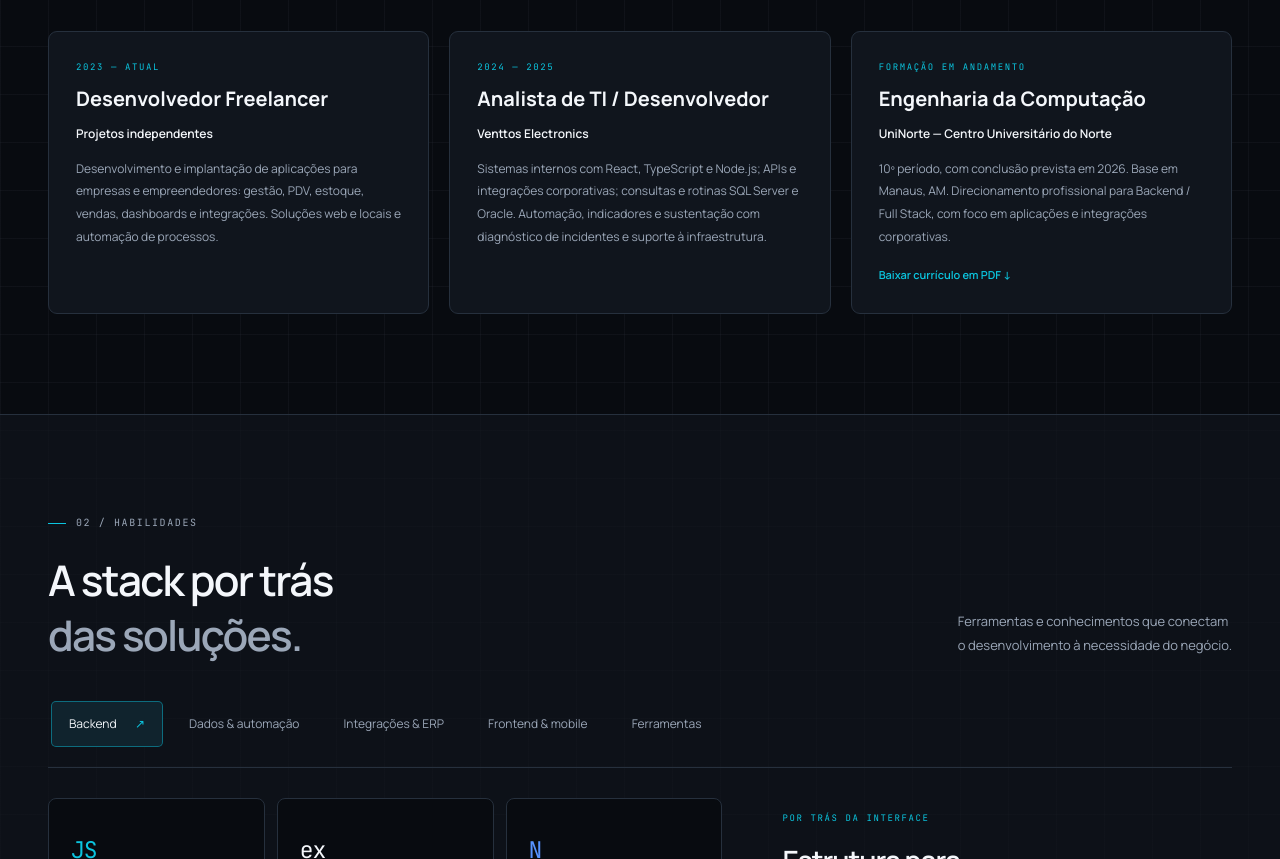
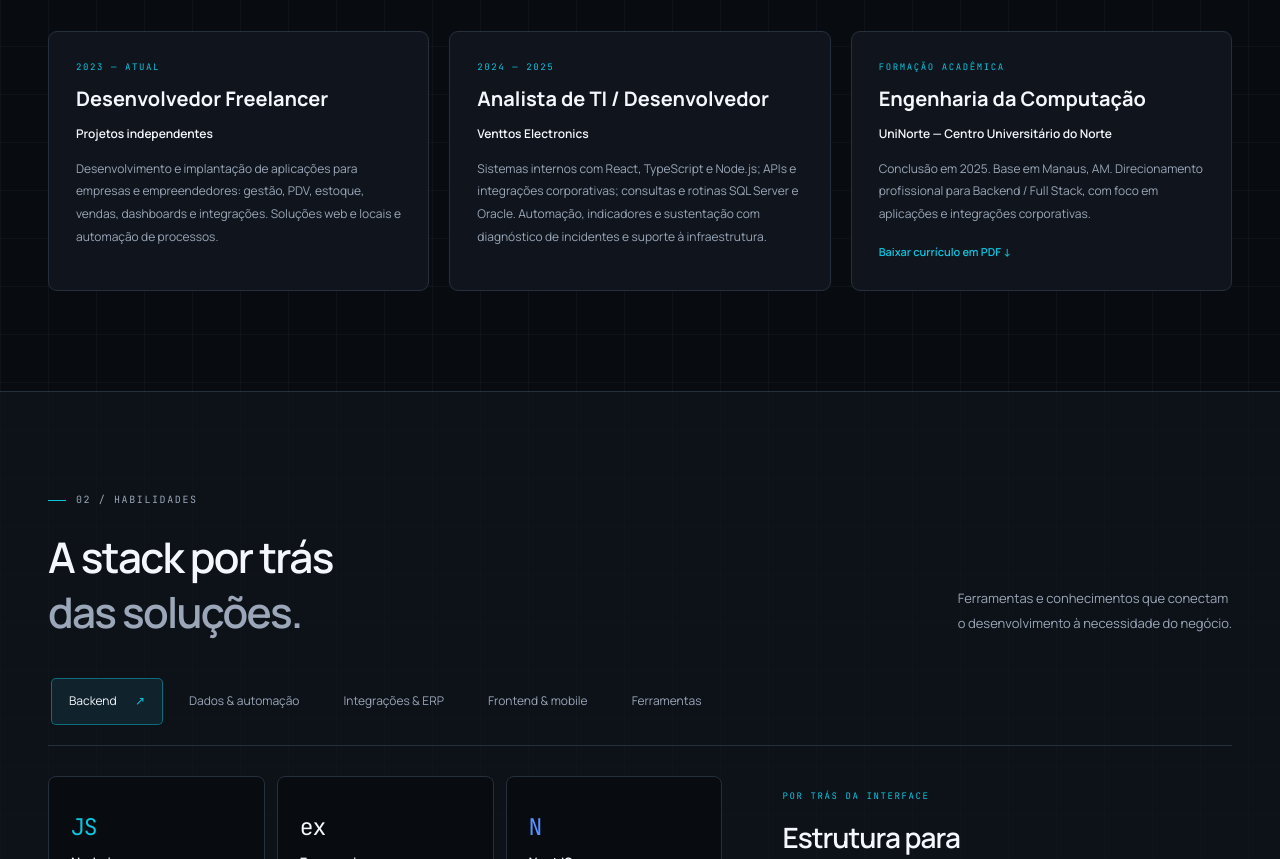
Before and after one commit to vinicius-cyber-debug/vinicius-cyber-debug.github.io, a plain HTML site: page index.html in a window 1280 px wide. Shown: the part 1970-2829 px from the top of the page. Drawn offline with Linux system fonts and the light colour scheme.

Commit message:
Atualiza conclusão da graduação no portfólio e no currículo

```diff
--- a/index.html
+++ b/index.html
@@ -61,7 +61,7 @@
       <div class="career-grid">
         <article class="career-card"><p class="eyebrow">2023 — ATUAL</p><h3>Desenvolvedor Freelancer</h3><p class="career-company">Projetos independentes</p><p>Desenvolvimento e implantação de aplicações para empresas e empreendedores: gestão, PDV, estoque, vendas, dashboards e integrações. Soluções web e locais e automação de processos.</p></article>
         <article class="career-card"><p class="eyebrow">2024 — 2025</p><h3>Analista de TI / Desenvolvedor</h3><p class="career-company">Venttos Electronics</p><p>Sistemas internos com React, TypeScript e Node.js; APIs e integrações corporativas; consultas e rotinas SQL Server e Oracle. Automação, indicadores e sustentação com diagnóstico de incidentes e suporte à infraestrutura.</p></article>
-        <article class="career-card"><p class="eyebrow">FORMAÇÃO EM ANDAMENTO</p><h3>Engenharia da Computação</h3><p class="career-company">UniNorte — Centro Universitário do Norte</p><p>10º período, com conclusão prevista em 2026. Base em Manaus, AM. Direcionamento profissional para Backend / Full Stack, com foco em aplicações e integrações corporativas.</p><a class="project-github" href="assets/cv/curriculo-vinicius-maia.pdf" download>Baixar currículo em PDF ↓</a></article>
+        <article class="career-card"><p class="eyebrow">FORMAÇÃO ACADÊMICA</p><h3>Engenharia da Computação</h3><p class="career-company">UniNorte — Centro Universitário do Norte</p><p>Conclusão em 2025. Base em Manaus, AM. Direcionamento profissional para Backend / Full Stack, com foco em aplicações e integrações corporativas.</p><a class="project-github" href="assets/cv/curriculo-vinicius-maia.pdf" download>Baixar currículo em PDF ↓</a></article>
       </div>
     </section>
     <section id="habilidades" class="section skills-section">
```
Also changed, not shown: 1 other file.
